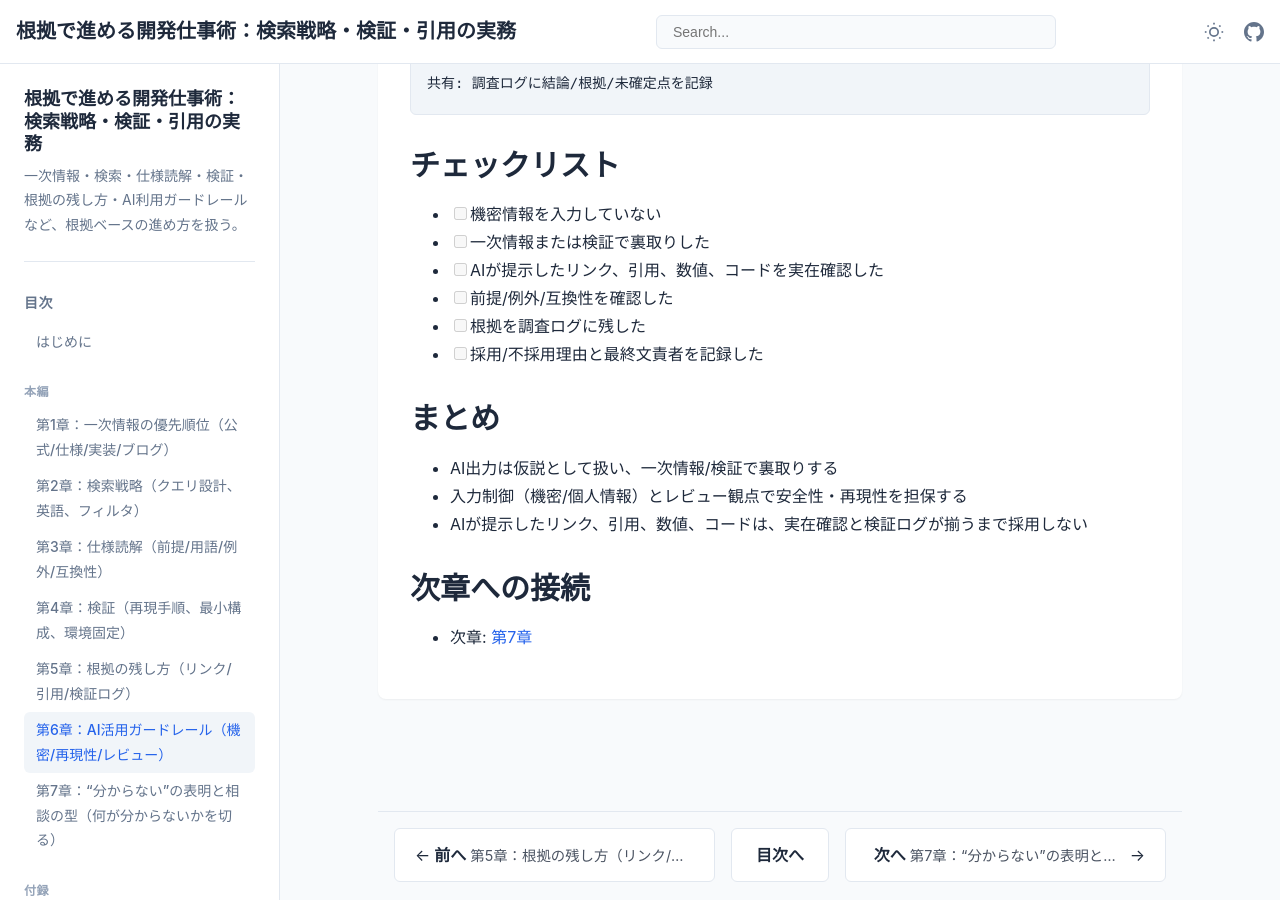
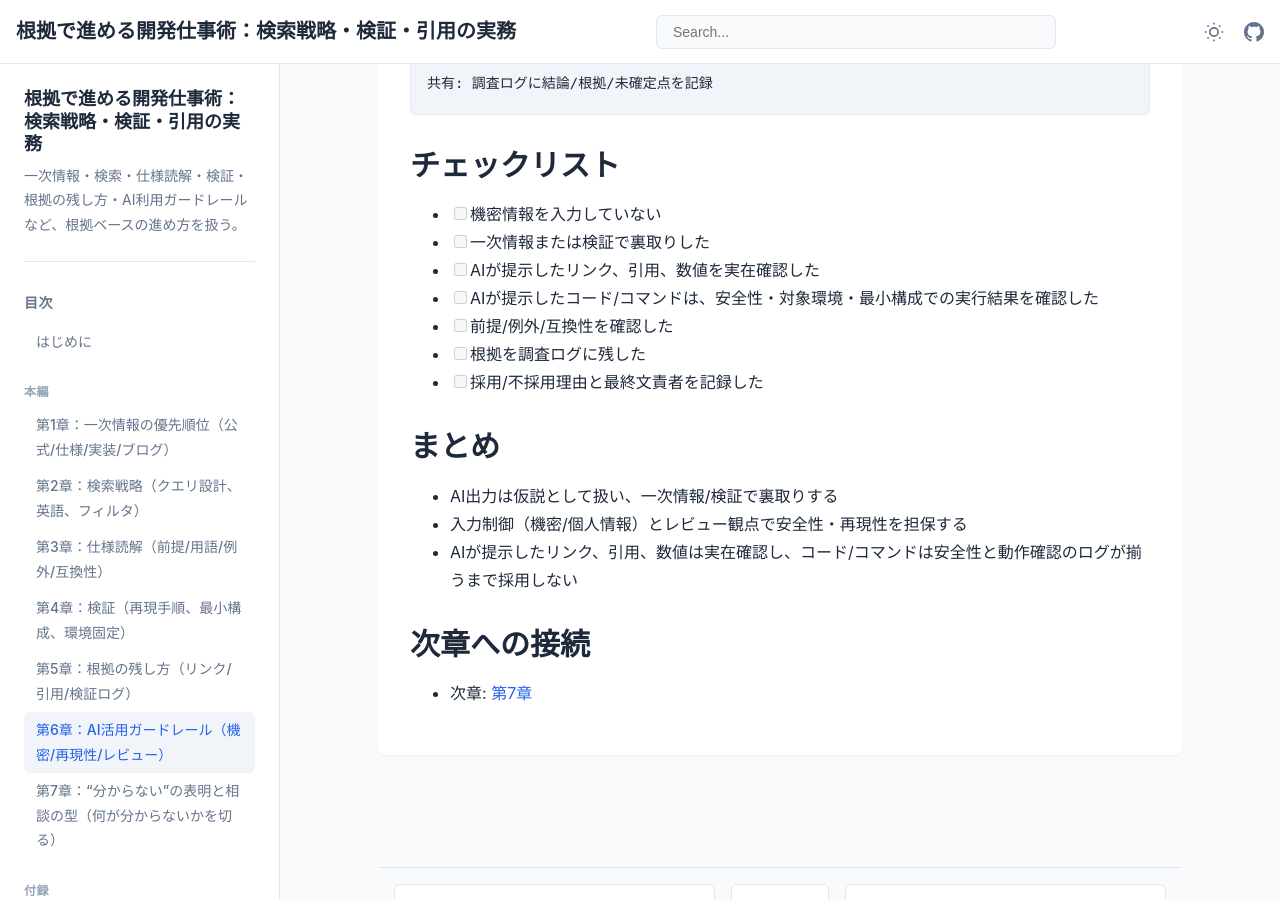
Before and after one commit to itdojp/evidence-based-engineering-book, a Jekyll site: the page built from docs/chapters/chapter-06/index.md, in a window 1280 px wide and 900 px high, scrolled down 2723 px. Built offline with Jekyll 4.4.1, drawn with Linux system fonts in a browser that asks for light colours.

Commit message:
address copilot evidence wording feedback

```diff
--- a/docs/chapters/chapter-06/index.md
+++ b/docs/chapters/chapter-06/index.md
@@ -98,7 +98,8 @@ AIの回答を仮説として整理
 
 - [ ] 機密情報を入力していない
 - [ ] 一次情報または検証で裏取りした
-- [ ] AIが提示したリンク、引用、数値、コードを実在確認した
+- [ ] AIが提示したリンク、引用、数値を実在確認した
+- [ ] AIが提示したコード/コマンドは、安全性・対象環境・最小構成での実行結果を確認した
 - [ ] 前提/例外/互換性を確認した
 - [ ] 根拠を調査ログに残した
 - [ ] 採用/不採用理由と最終文責者を記録した
@@ -107,7 +108,7 @@ AIの回答を仮説として整理
 
 - AI出力は仮説として扱い、一次情報/検証で裏取りする
 - 入力制御（機密/個人情報）とレビュー観点で安全性・再現性を担保する
-- AIが提示したリンク、引用、数値、コードは、実在確認と検証ログが揃うまで採用しない
+- AIが提示したリンク、引用、数値は実在確認し、コード/コマンドは安全性と動作確認のログが揃うまで採用しない
 
 ## 次章への接続
 
```
Also changed, not shown: docs/appendices/checklists/index.md (+2 -1 lines), docs/chapters/chapter-01/index.md (+1 -1 lines), docs/chapters/chapter-05/index.md (+1 -1 lines).
